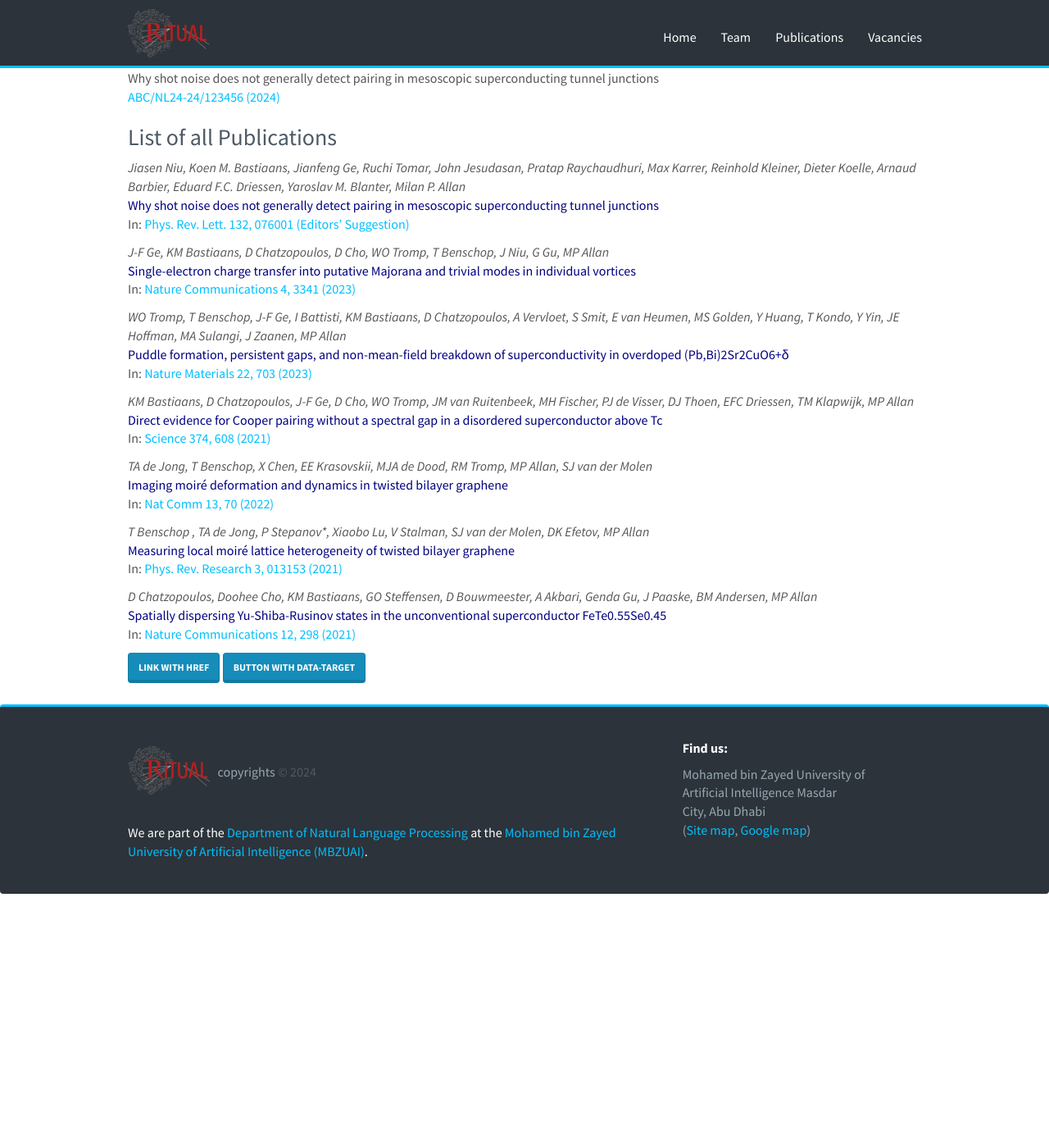
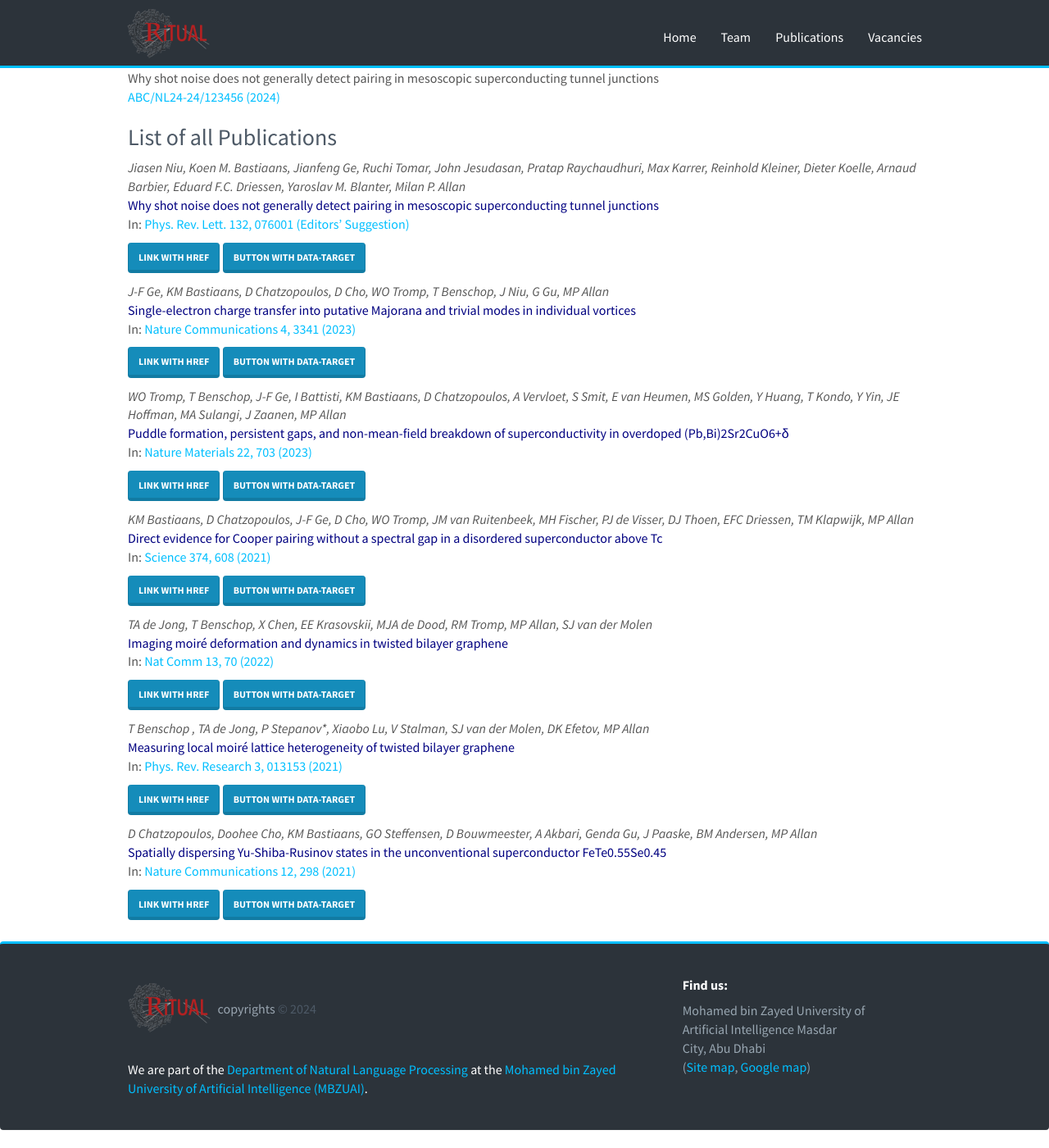
Before and after one commit to RamzaBasharat/MBZUAI, a Jekyll site: the page built from _pages/publications.md, in a window 1280 px wide and 1400 px high, scrolled down 1227 px. Shown: the whole window at 82% size. Built offline with Jekyll 4.4.1, drawn with Linux system fonts in a browser that asks for light colours; nearby versions of some CDN libraries; before the commit the page ends 2339 px from its top, so only the background shows below that.

Commit message:
designing publishing page

```diff
--- a/_pages/publications.md
+++ b/_pages/publications.md
@@ -54,10 +54,7 @@ Jump to [Under Review Articles](#under-review-articles), [Patents](#patents), [L
   <em>{{ publi.authors }} </em><br />
   <span class="navy">{{ publi.title }}</span><br />
   In: <span class="sky">{{publi.link.display}}</span>
-
-{% endfor %}
-
-<div>
+  <div>
   <a class="btn btn-primary" data-toggle="collapse" href="#collapseExample" role="button" aria-expanded="false" aria-controls="collapseExample">
     Link with href
   </a>
@@ -70,3 +67,31 @@ Jump to [Under Review Articles](#under-review-articles), [Patents](#patents), [L
     Anim pariatur cliche reprehenderit, enim eiusmod high life accusamus terry richardson ad squid. Nihil anim keffiyeh helvetica, craft beer labore wes anderson cred nesciunt sapiente ea proident.
   </div>
 </div>
+
+{% endfor %}
+
+[//]: # (<div>)
+
+[//]: # (  <a class="btn btn-primary" data-toggle="collapse" href="#collapseExample" role="button" aria-expanded="false" aria-controls="collapseExample">)
+
+[//]: # (    Link with href)
+
+[//]: # (  </a>)
+
+[//]: # (  <button class="btn btn-primary" type="button" data-toggle="collapse" data-target="#collapseExample" aria-expanded="false" aria-controls="collapseExample">)
+
+[//]: # (    Button with data-target)
+
+[//]: # (  </button>)
+
+[//]: # (</div>)
+
+[//]: # (<div class="collapse" id="collapseExample">)
+
+[//]: # (  <div class="card card-body">)
+
+[//]: # (    Anim pariatur cliche reprehenderit, enim eiusmod high life accusamus terry richardson ad squid. Nihil anim keffiyeh helvetica, craft beer labore wes anderson cred nesciunt sapiente ea proident.)
+
+[//]: # (  </div>)
+
+[//]: # (</div>)
```
